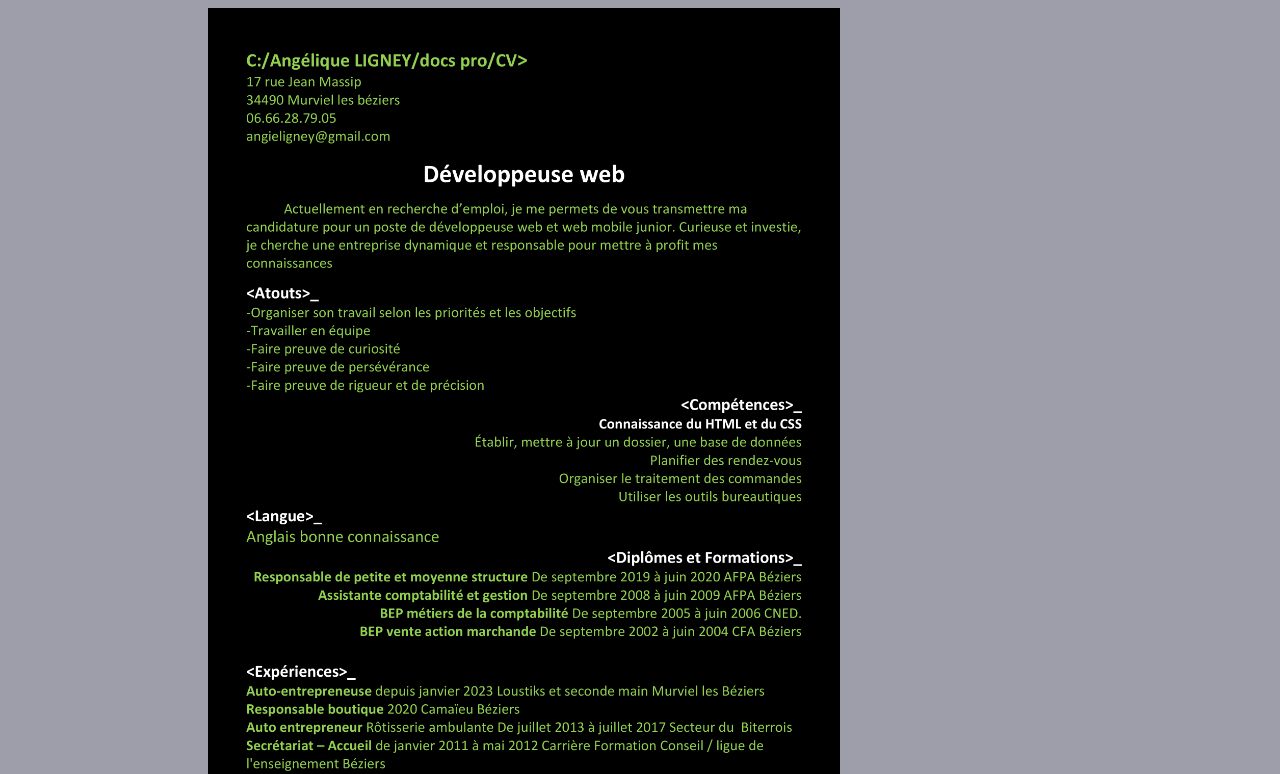
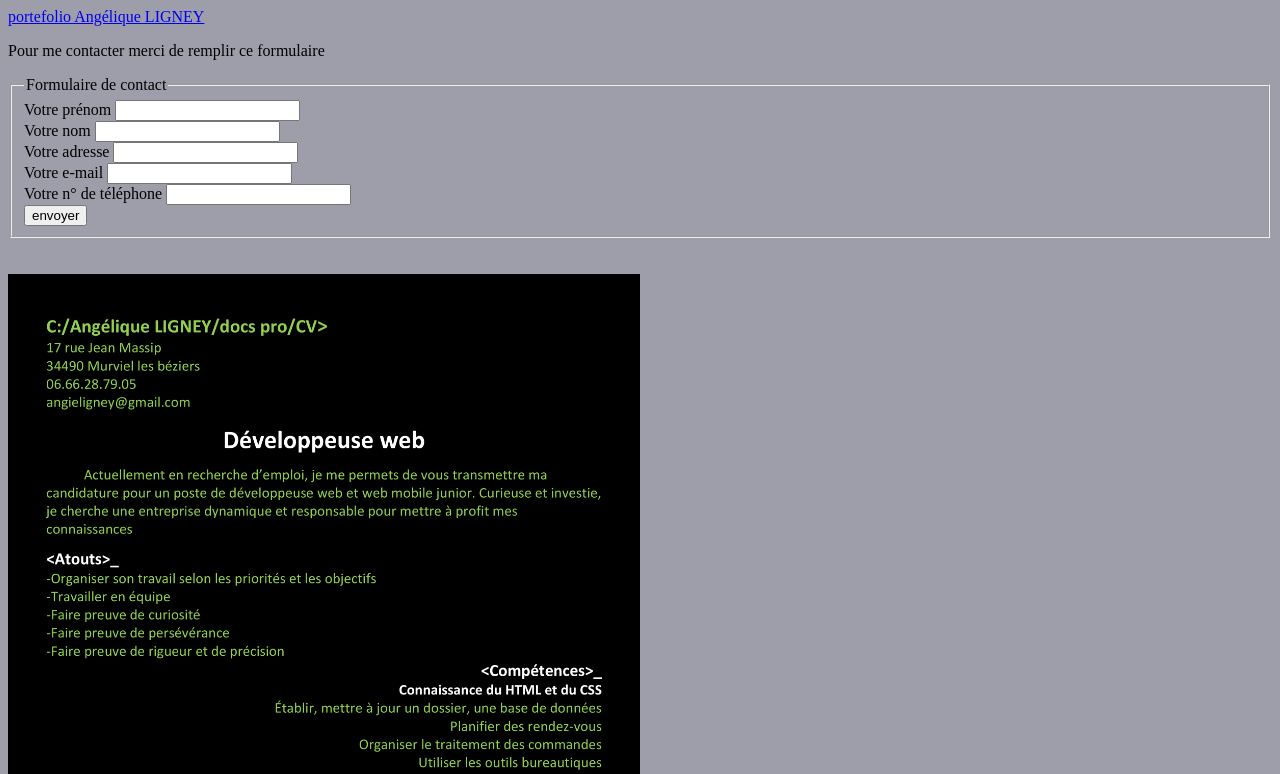
Before and after one commit to Angie-one/angelCode.bwb, a plain HTML site: page angelcode/page2CV.html in a window 1280 px wide. Shown: the top 774 px of the page. Drawn offline with Linux system fonts and the light colour scheme.

Commit message:
ajout formulaire de contact

```diff
--- a/angelcode/page2CV.html
+++ b/angelcode/page2CV.html
@@ -8,6 +8,40 @@
 </head>
 <body>
     <a href="index.html">portefolio Angélique LIGNEY</a>
+
+
+    <p>Pour me contacter merci de remplir ce formulaire</p>
+
+    <form action="" method="get">
+
+    <fieldset>
+
+        <legend>Formulaire de contact</legend>
+
+        <label for="name">Votre prénom</label>
+        <input type="text" name="name" required minlength="1"/><br>
+
+        <label for="lastname">Votre nom</label>
+        <input type="text" name="lastname" required minlength="1"/><br>
+
+        <label for="adress">Votre adresse</label>
+        <input type="text" name="adress" required minlength="1" maxlength="50"/><br>
+
+        <label for="email">Votre e-mail</label>
+        <input type="email" name="email" required minlength="1"/><br>
+
+        <label for="phone">Votre n° de téléphone</label>
+        <input type="tel" name="phone" required minlength="1" pattern="[0-9]{10}"/><br>
+
+        <input type="submit" value="envoyer">
+
+    </fieldset>
+
+    </form>
+
+    <br><br>
+
     <img id="CV" src="img/CV Angélique LIGNEY.png" alt="mon CV">
+
 </body>
 </html>
```
Also changed, not shown: angelcode/index.html (+3 -0 lines).
